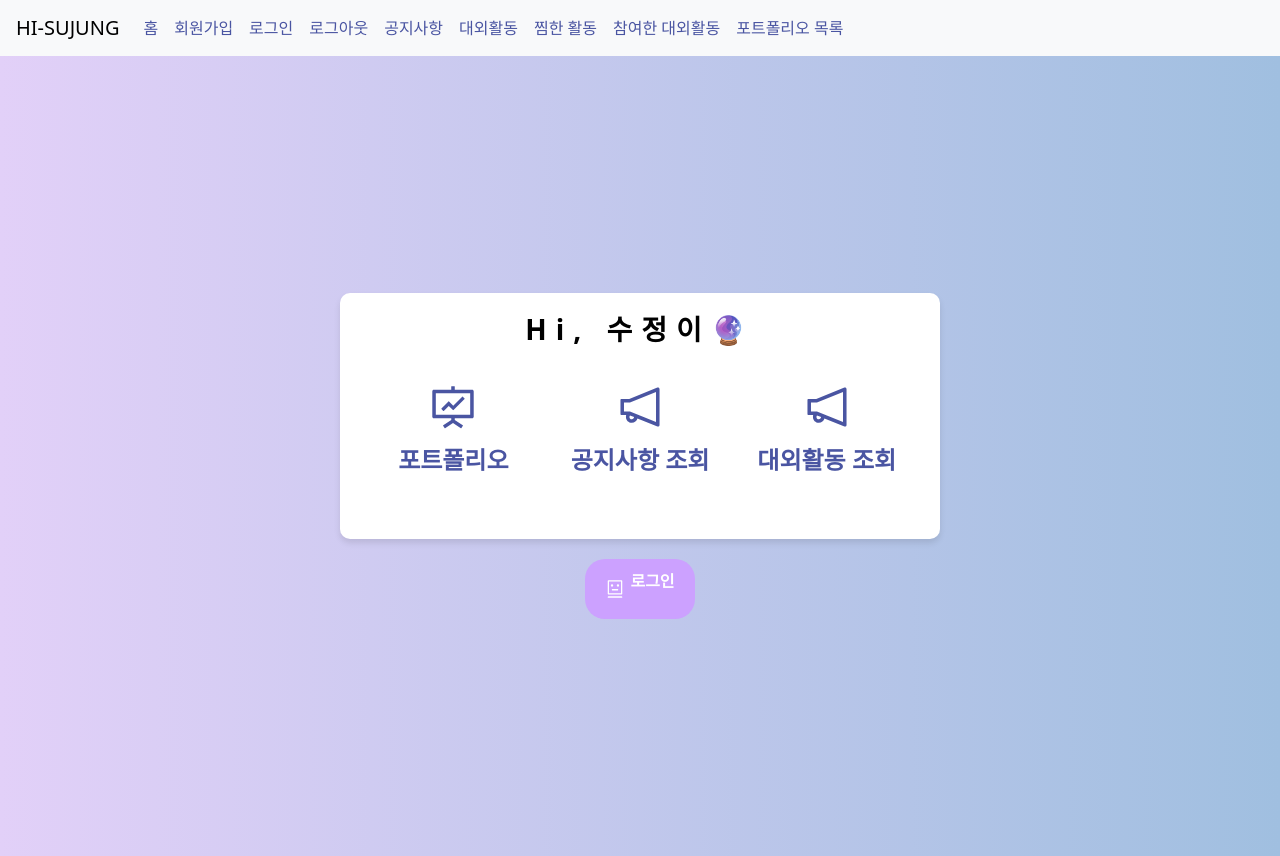
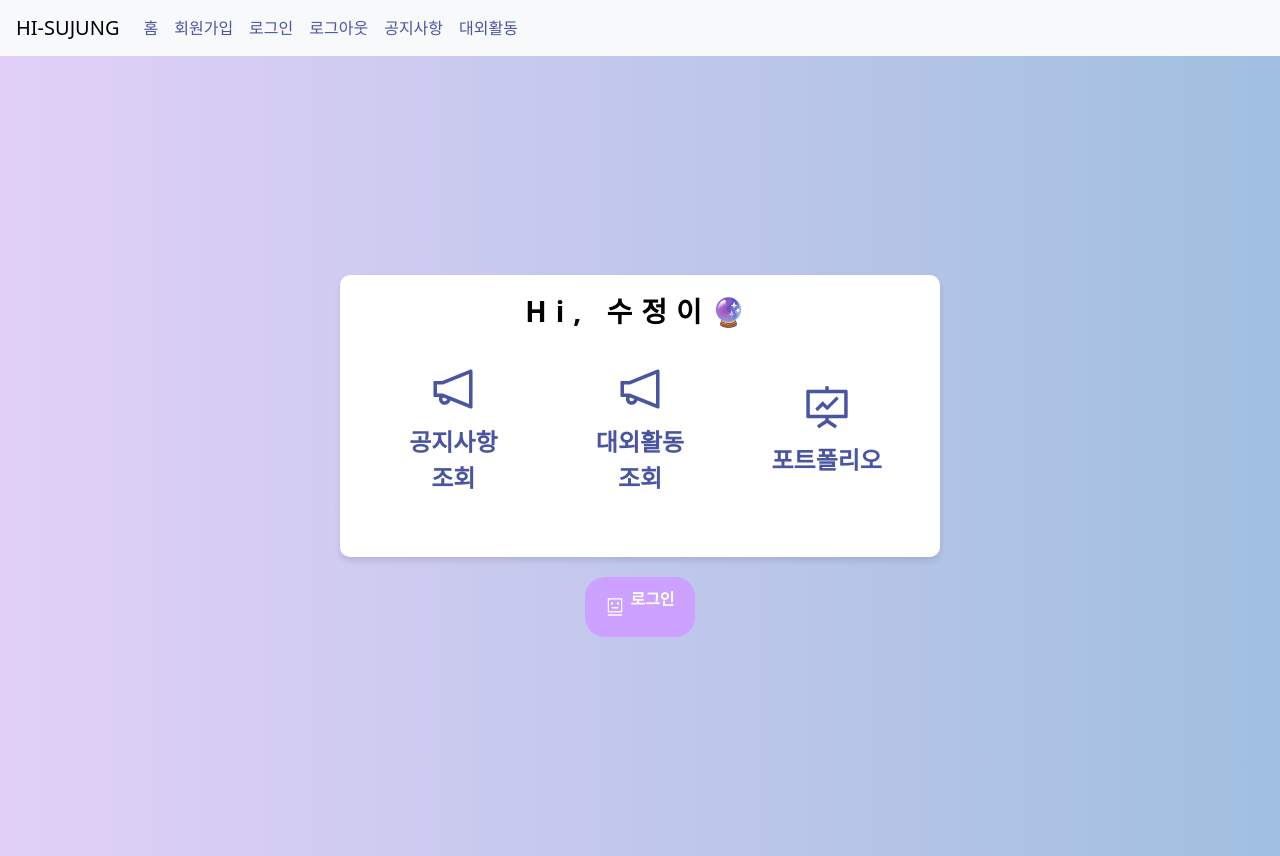
Before and after one commit to hi-sujung/msa-front-web, a React (Create React App) app: page / in a window 1280 px wide. Built offline with nearby package versions, Linux system fonts and the light colour scheme.

Commit message:
chore: 홈 화면

```diff
--- a/src/components/Header.js
+++ b/src/components/Header.js
@@ -57,7 +57,7 @@ function Header() {
             <Nav.Item>
               <Nav.Link as={Link} to="/logout" style={linkStyle}>로그아웃</Nav.Link>
             </Nav.Item>
-            <Nav.Item>
+            {/* <Nav.Item>
               <Nav.Link as={Link} to="/noticeList" style={linkStyle}>공지사항</Nav.Link>
             </Nav.Item>
             <Nav.Item>
@@ -71,6 +71,14 @@ function Header() {
             </Nav.Item>
             <Nav.Item>
               <Nav.Link as={Link} to="/portfolioList" style={linkStyle}>포트폴리오 목록</Nav.Link>
+            </Nav.Item> */}
+
+
+            <Nav.Item>
+              <Nav.Link as={Link} to="/noticeList" style={linkStyle}>공지사항</Nav.Link>
+            </Nav.Item>
+            <Nav.Item>
+              <Nav.Link as={Link} to="/activityList" style={linkStyle}>대외활동</Nav.Link>
             </Nav.Item>
           </Nav>
         </Navbar.Collapse>
--- a/src/pages/Activity.js
+++ b/src/pages/Activity.js
@@ -5,7 +5,9 @@ import { AiFillHeart, AiOutlineHeart, AiFillHome } from 'react-icons/ai';
 import { useAuth } from './../utils/AuthContext';
 import '../styles/Activity.css';
 
-const authActivityUrl = '/hisujung/notice/externalact/auth/';
+const activityUrl = process.env.REACT_APP_ACTIVITY_API_URL;
+const springActivityUrl = process.env.REACT_APP_SPRING_GATEWAY_ACTIVITY_URL;
+const recNotice = process.env.REACT_APP_REC_API_URL;
 
 export default function Activity() {
   const [initialLikedState, setInitialLikedState] = useState(false);
@@ -14,6 +16,7 @@ export default function Activity() {
   const { activityId } = useParams();
   const [activityData, setActivityData] = useState({});
   const [recActivityData, setRecActivityData] = useState([]);
+  // const { user, token } = useAuth();
   const navigate = useNavigate();
   const token = localStorage.getItem('token');
 
@@ -24,12 +27,11 @@ export default function Activity() {
 
   const fetchActivityDetail = async () => {
     const headers = {
-      Authorization: `Bearer ${token}`
+     Authorization: `Bearer ${token}`
     };
 
     try {
-      const response = await axios.get(`${authActivityUrl}id?id=${activityId}`, { headers });
-      // const response = await axios.get(`/hisujung/notice/externalact/auth/id?id=${activityId}`, { headers });
+      const response = await axios.get(`${springActivityUrl}id?id=${activityId}`, { headers });
       if (response.status === 200) {
         const data = response.data;
         setActivityData(data);
@@ -48,17 +50,15 @@ export default function Activity() {
 
     try {
       if (heartFilled) {
-        const response = await axios.delete(`${authActivityUrl}likecancel?id=${activityId}`,  { headers });
-        // const response = await axios.delete(`/hisujung/notice/externalact/auth/likecancel?actId=${activityId}`,  { headers });
+        const response = await axios.delete(`${springActivityUrl}likecancel?id=${activityId}`, { headers });
         if (response.status === 200) {
           setHeartFilled(false);
         }
       } else {
-        const response = await axios.post(`${authActivityUrl}like?actId=${activityId}`, { headers });
-        // const response = await axios.post(`/hisujung/notice/externalact/auth/like?actId=${activityId}`, null, { headers });
+        const response = await axios.post(`${springActivityUrl}like?actId=${activityId}`, { headers });
         if (response.status === 200) {
           setHeartFilled(true);
-          console.log("좋아요 완료" + response.data);
+          console.log("좋아요 완료" + response.data)
         }
       }
     } catch (error) {
@@ -73,17 +73,15 @@ export default function Activity() {
 
     try {
       if (attendFilled) {
-        const response = await axios.delete(`${authActivityUrl}check-cancel?id=${activityId}`, { headers });
-        // const response = await axios.delete(`/hisujung/notice/externalact/auth/check-cancel?id=${activityId}`, { headers });
+        const response = await axios.delete(`${springActivityUrl}check-cancel?id=${activityId}`, {headers});
         if (response.status === 200) {
           setAttendFilled(false);
         }
       } else {
-        const response = await axios.post(`${authActivityUrl}check?actId=${activityId}`, null, { headers });
-        // const response = await axios.post(`/hisujung/notice/externalact/auth/check?actId=${activityId}`, null, { headers });
+        const response = await axios.post(`${springActivityUrl}check?actId=${activityId}`, {headers});
         if (response.status === 200) {
           setAttendFilled(true);
-          console.log("참여 완료" + response.data);
+          console.log("참여 완료" + response.data)
         }
       }
     } catch (error) {
@@ -104,8 +102,7 @@ export default function Activity() {
 
   const fetchRecActivityDetail = async () => {
     try {
-      // const response = await axios.get(`${recNotice}external?activity_name=${activityId}`);
-      const response = await axios.get(`/hisujung/recommend/external?activity_name=${activityId}`);
+      const response = await axios.get(`${recNotice}external?activity_name=${activityId}`);
       if (response.status === 200) {
         setRecActivityData(response.data);
       }
@@ -180,8 +177,8 @@ export default function Activity() {
 
         <div className="recommended">
           <h2 className="recommendedTitle">추천 게시물</h2>
-          {recActivityData.map((item, index) => (
-            <div className="recommendedItem" key={`rec-${item.external_act_id}-${index}`} onClick={() => handleActivityPress(item.external_act_id)}>
+          {recActivityData.map(item => (
+            <div className="recommendedItem" key={`rec-${item.external_act_id}`} onClick={() => handleActivityPress(item.external_act_id)}>
               <span className="recommendedItemTitle">{item.title}</span>
             </div>
           ))}
--- a/src/pages/ActivityList.js
+++ b/src/pages/ActivityList.js
@@ -14,7 +14,7 @@ function ActivityList() {
   useEffect(() => {
     const fetchActivityList = async () => {
       try {
-        const response = await axios.get(activityUrl);
+        const response = await axios.get('/hisujung/notice/externalact/');
         if (response.status === 200) {
           setActivityList(response.data);
         }
--- a/src/pages/Home.js
+++ b/src/pages/Home.js
@@ -1,26 +1,43 @@
-import React from 'react';
+import React, { useState, useEffect } from 'react';
 import { Link } from 'react-router-dom';
 import { AiOutlineFundProjectionScreen, AiOutlineNotification, AiOutlineRobot } from 'react-icons/ai';
 import '../styles/Home.css';
+import { useAuth } from './../utils/AuthContext';
 
 function Home() {
+  const { user, token } = useAuth();
+  const [userName, setUserName] = useState('');
+
+  useEffect(() => {
+    fetchUserInfo();
+  }, []);
+
+  const fetchUserInfo = async () => {
+    if (token !== null) {
+      setUserName(user.userName);
+    }
+  };
+
   return (
     <div className="homeLinearGradient">
       <div className="homeContainer">
         <div className="homeOuterBox">
-          <h1 className="homeTitle">Hi, 수정이🔮</h1>
+          <h1 className="homeTitle">
+            {userName ? `Hi, ${userName} 수정이🔮` : 'Hi, 수정이🔮'}
+          </h1>
+          {/* <h1 className="homeTitle">Hi, 수정이🔮</h1> */}
           <div className="homeRow">
-            <Link to="/" className="homeButton homeFirstButton">
+            <Link to="/noticeList" className="homeButton homeSecondButton">
+              <AiOutlineNotification size={50} className="homeButtonIcon" />
+              <p className="homeButtonText">공지사항<br />조회</p>
+            </Link>
+            <Link to="/activityList" className="homeButton homeThirdButton">
+              <AiOutlineNotification size={50} className="homeButtonIcon" />
+              <p className="homeButtonText homeThirdButtonText">대외활동<br />조회</p>
+            </Link>
+            <Link to="/portfolioList" className="homeButton homeFirstButton">
               <AiOutlineFundProjectionScreen size={50} className="homeButtonIcon" />
               <p className="homeButtonText">포트폴리오</p>
-            </Link>
-            <Link to="/" className="homeButton homeSecondButton">
-              <AiOutlineNotification size={50} className="homeButtonIcon" />
-              <p className="homeButtonText">공지사항 {'\n'} 조회</p>
-            </Link>
-            <Link to="/" className="homeButton homeThirdButton">
-              <AiOutlineNotification size={50} className="homeButtonIcon" />
-              <p className="homeButtonText homeThirdButtonText">대외활동 {'\n'} 조회</p>
             </Link>
           </div>
         </div>
--- a/src/pages/NoticeList.js
+++ b/src/pages/NoticeList.js
@@ -14,7 +14,7 @@ function NoticeList() {
   useEffect(() => {
     const fetchActivityList = async () => {
       try {
-        const response = await axios.get(activityUrl);
+        const response = await axios.get('/hisujung/notice/univactivity/');
         if (response.status === 200) {
           setActivityList(response.data);
         }
--- a/src/setupProxy.js
+++ b/src/setupProxy.js
@@ -5,7 +5,7 @@ module.exports = function(app) {
     '/hisujung',
     createProxyMiddleware({
       // target: 'http://34.97.29.41:80', // 인그레스 IP 주소 추가
-      target: 'http://34.47.73.186', // 인그레스 IP 주소 추가
+      target: 'http://34.97.29.41', // 인그레스 IP 주소 추가
       changeOrigin: true,
     })
   );
```
